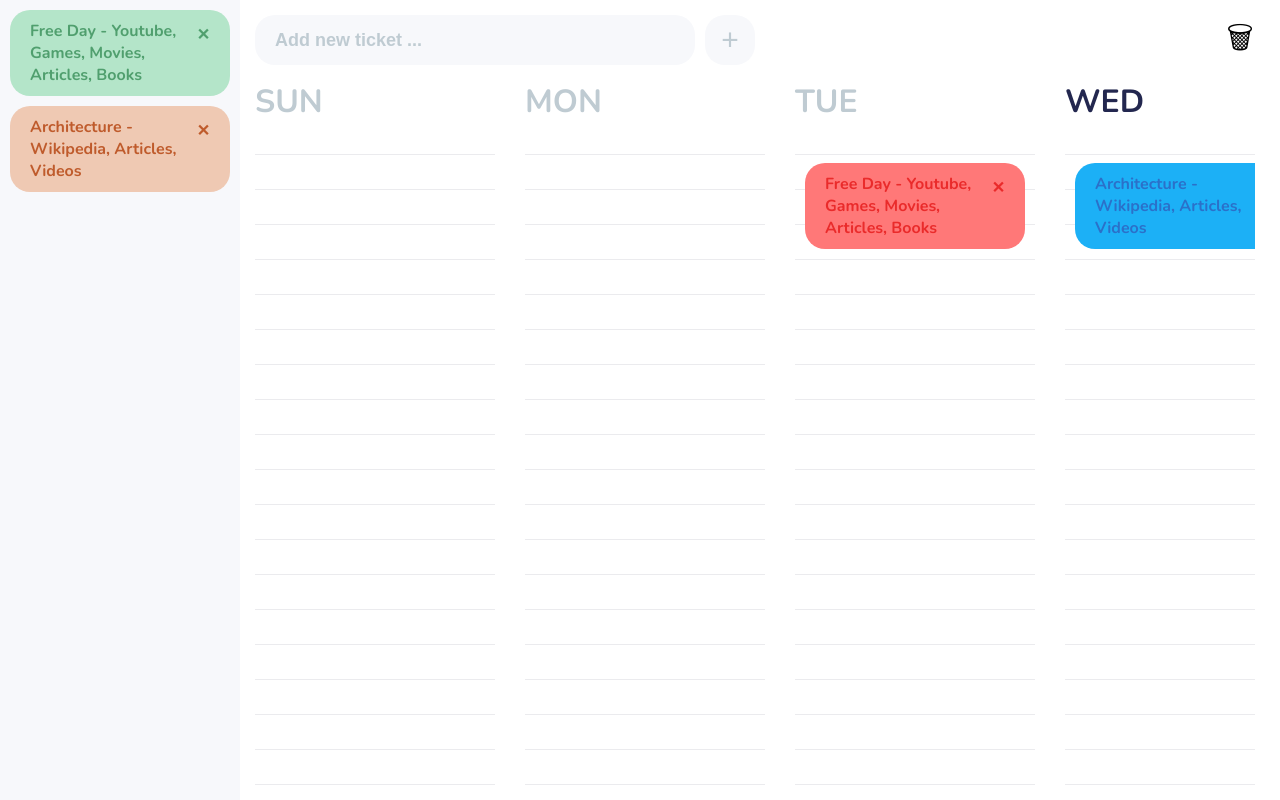
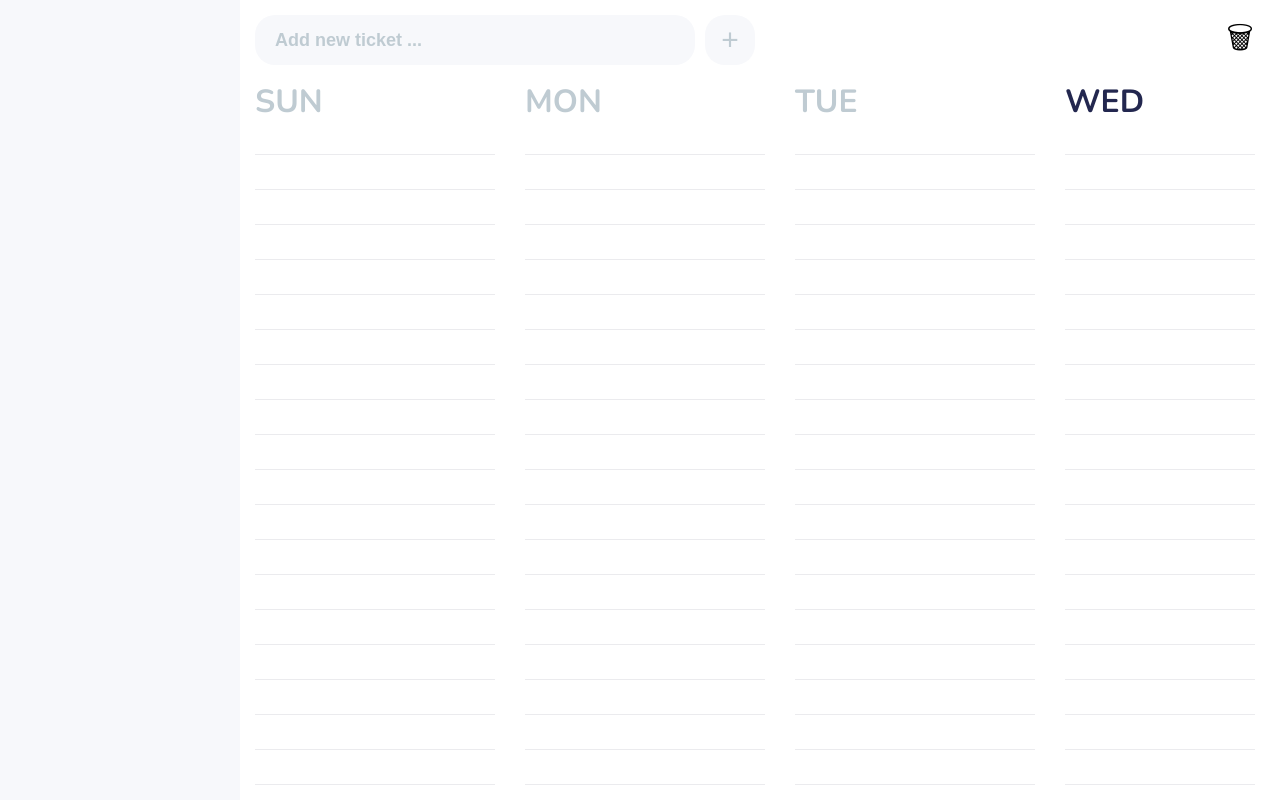
Before and after one commit to guyariely/scalendar, a React (Create React App) app: page / in a window 1280 px wide. Built offline with nearby package versions, Linux system fonts and the light colour scheme.

Commit message:
tickets now persists to local storage

```diff
--- a/package.json
+++ b/package.json
@@ -8,7 +8,8 @@
     "react-dnd": "^11.1.3",
     "react-dnd-html5-backend": "^11.1.3",
     "react-dom": "^16.8.6",
-    "react-scripts": "3.0.1"
+    "react-scripts": "3.0.1",
+    "uniqid": "^5.2.0"
   },
   "scripts": {
     "start": "react-scripts start",
--- a/src/components/App.js
+++ b/src/components/App.js
@@ -1,4 +1,4 @@
-import React, { useState } from 'react';
+import React, { useEffect, useState } from 'react';
 
 import Sidebar from './Sidebar';
 import Calender from './Calender';
@@ -7,35 +7,21 @@ import ToolBar from './ToolBar';
 import { DndProvider } from 'react-dnd';
 import { HTML5Backend } from 'react-dnd-html5-backend';
 import { randomColor } from '../Utils/randomColor';
+import uniqid from 'uniqid';
 
 const App = () => {
 
-  const [tickets, setTickets] = useState([
-    {
-      description: "Free Day - Youtube, Games, Movies, Articles, Books",
-      id: 122453,
-      tag: 'QUE',
-      theme: 'green'
-    },
-    {
-      description: "Architecture - Wikipedia, Articles, Videos",
-      id: 232352,
-      tag: 'QUE',
-      theme: 'orange'
-    },
-    {
-      description: "Free Day - Youtube, Games, Movies, Articles, Books",
-      id: 98439,
-      tag: 'TUE',
-      theme: 'red'
-    },
-    {
-      description: "Architecture - Wikipedia, Articles, Videos",
-      id: 345895722,
-      tag: 'WED',
-      theme: 'blue'
-    }
-  ]);
+  const [tickets, setTickets] = useState([]);
+
+  useEffect(() => {
+    const storedTickets = localStorage.getItem('tickets');
+    if (storedTickets)
+      setTickets(JSON.parse(storedTickets));
+  }, []);
+
+  useEffect(() => {
+    persistTicketsToStorage(tickets);
+  }, [tickets]);
 
   const changeTicketTag = (id, newTag) => {
     const ticket = tickets.find(ticket => ticket.id == id);
@@ -49,7 +35,7 @@ const App = () => {
 
   const addNewTicket = newTicketInput => {
     setTickets(tickets.concat({
-      id: Math.random(),
+      id: uniqid(),
       tag: 'QUE',
       description: newTicketInput,
       theme: randomColor()
@@ -58,6 +44,10 @@ const App = () => {
 
   const clearTickets = () => {
     setTickets([]);
+  }
+
+  const persistTicketsToStorage = tickets => {
+    localStorage.setItem("tickets", JSON.stringify(tickets));
   }
 
   return (
```
Also changed, not shown: 1 other file (tests, documents, lock files or other folders).
